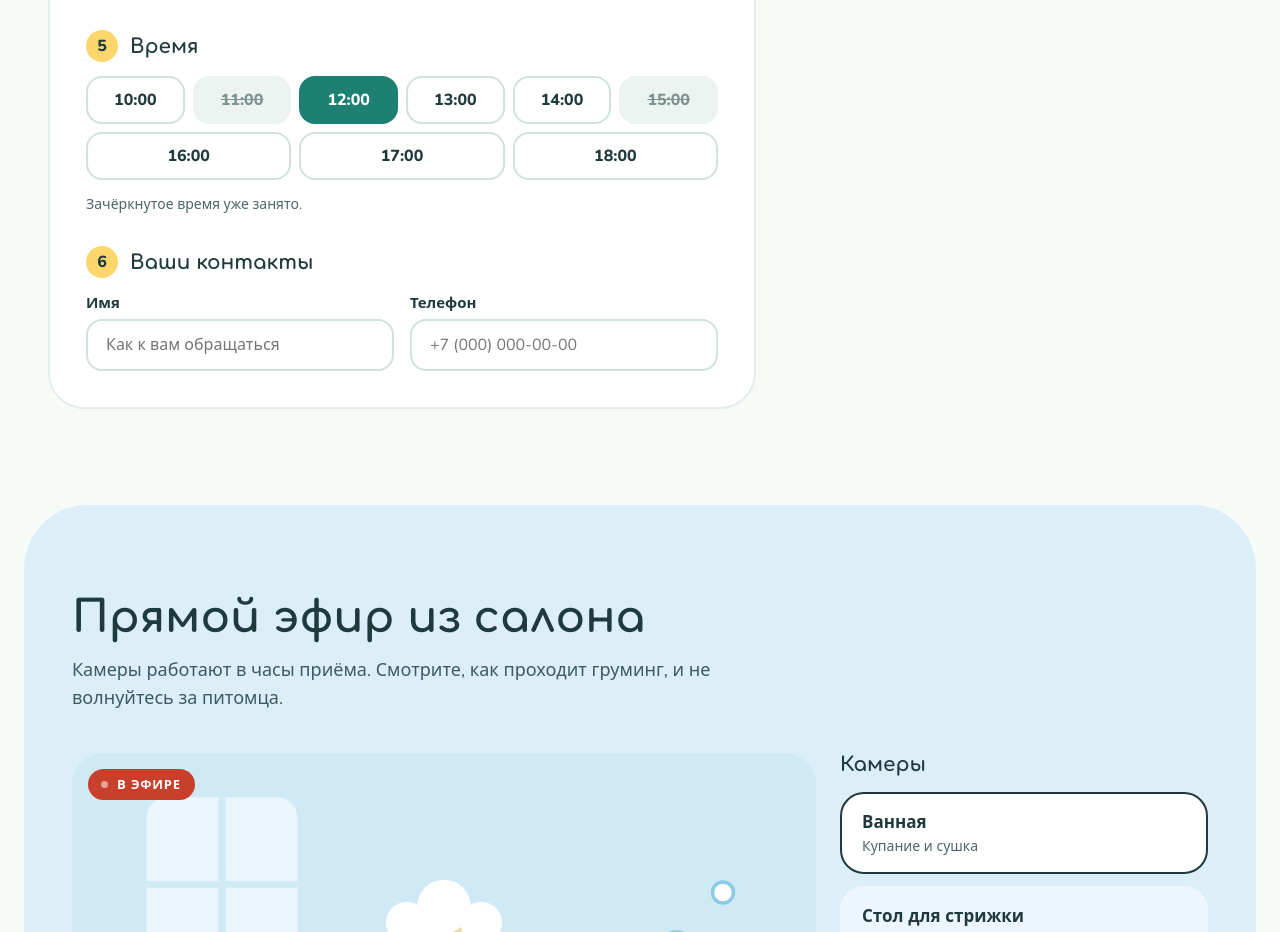
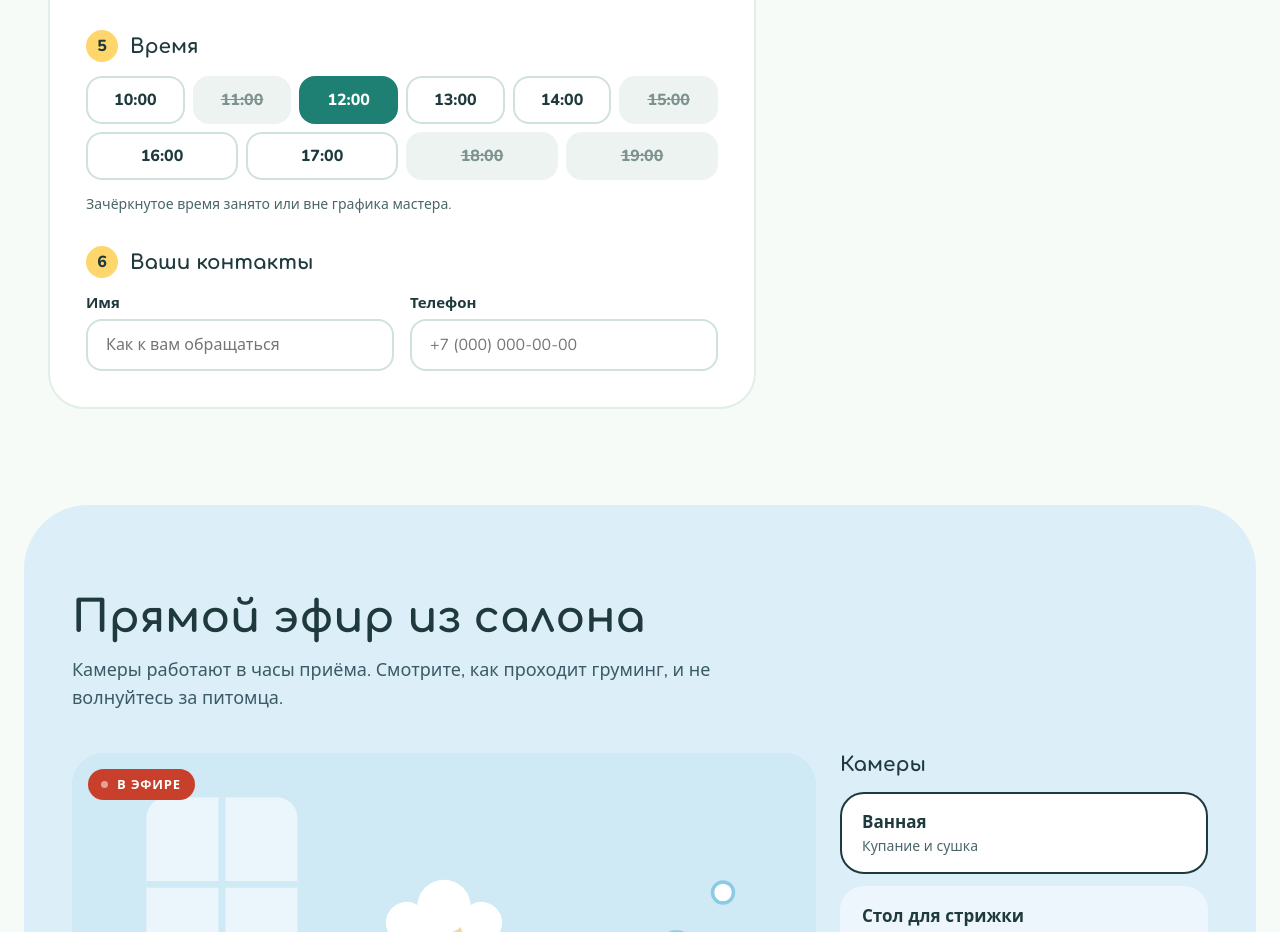
Before and after one commit to aleksan94/gruming, a Vue app: page / in a window 1280 px wide. Shown: the part 3963-4895 px from the top of the page. Built offline with nearby package versions, Linux system fonts and the light colour scheme.

Commit message:
Логика доступности мастера

```diff
--- a/src/components/BookingSection.vue
+++ b/src/components/BookingSection.vue
@@ -1,7 +1,7 @@
 <script setup lang="ts">
 import { computed, reactive, ref } from 'vue'
 import AppIcon from './AppIcon.vue'
-import { SERVICES, PETS, EMPLOYEES, TIMES, FIRST_HOUR, formatPrice } from '../data/salon'
+import { SERVICES, PETS, EMPLOYEES, TIMES, FIRST_HOUR, worksAt, formatPrice } from '../data/salon'
 
 const WEEKDAYS = ['вс', 'пн', 'вт', 'ср', 'чт', 'пт', 'сб']
 const MONTHS = [
@@ -25,6 +25,7 @@ const days = Array.from({ length: DAYS_AHEAD }, (_, i) => {
   const d = new Date(now.getFullYear(), now.getMonth(), now.getDate() + i)
   const wd = WEEKDAYS[d.getDay()]
   return {
+    weekday: d.getDay(),
     wd: i === 0 ? 'сегодня' : wd,
     num: d.getDate(),
     label: `${wd}, ${d.getDate()} ${MONTHS[d.getMonth()]}`,
@@ -50,11 +51,30 @@ const dateText = computed(() => days[dayIndex.value].label)
 const slots = computed(() =>
   TIMES.map((t, i) => {
     const past = dayIndex.value === 0 && FIRST_HOUR + i <= now.getHours()
+    const hour = FIRST_HOUR + i
+    const staff = master.value ? [master.value] : EMPLOYEES
+    const works = staff.some((e) => worksAt(e, days[dayIndex.value].weekday, hour))
     const shift = EMPLOYEES.findIndex((e) => e.id === masterId.value) + 1
-    const busy = past || (dayIndex.value * 5 + i * 7 + shift * 3) % 4 === 0
+    const busy = past || !works || (dayIndex.value * 5 + i * 7 + shift * 3) % 4 === 0
     return { time: t, busy }
   }),
 )
+
+// Дни, в которые выбранный мастер вообще не работает, недоступны.
+const workingDays = computed(() =>
+  days.map((d) => {
+    const staff = master.value ? [master.value] : EMPLOYEES
+    return TIMES.some((_, i) => staff.some((e) => worksAt(e, d.weekday, FIRST_HOUR + i)))
+  }),
+)
+
+function pickMaster() {
+  time.value = null
+  if (!workingDays.value[dayIndex.value]) {
+    const first = workingDays.value.indexOf(true)
+    if (first >= 0) dayIndex.value = first
+  }
+}
 
 function pickDay(i: number) {
   dayIndex.value = i
@@ -132,7 +152,7 @@ function reset() {
                 v-model="masterId"
                 class="input"
                 aria-label="Мастер"
-                @change="time = null"
+                @change="pickMaster"
               >
                 <option value="any">Любой мастер</option>
                 <option v-for="e in EMPLOYEES" :key="e.id" :value="e.id">
@@ -152,6 +172,7 @@ function reset() {
                 class="choice hov day"
                 :aria-pressed="i === dayIndex"
                 :aria-label="d.label"
+                :disabled="!workingDays[i]"
                 @click="pickDay(i)"
               >
                 <span class="day-wd">{{ d.wd }}</span>
@@ -176,7 +197,7 @@ function reset() {
                 {{ s.time }}
               </button>
             </div>
-            <p class="hint">Зачёркнутое время уже занято.</p>
+            <p class="hint">Зачёркнутое время занято или вне графика мастера.</p>
           </div>
 
           <div class="step">
@@ -368,6 +389,11 @@ function reset() {
   border-radius: 22px;
 }
 
+.day:disabled {
+  opacity: 0.4;
+  cursor: default;
+}
+
 .day-wd {
   font-size: 13px;
   font-weight: 700;
--- a/src/data/salon.ts
+++ b/src/data/salon.ts
@@ -214,8 +214,24 @@ export const TIMES = [
   '16:00',
   '17:00',
   '18:00',
+  '19:00',
 ]
 export const FIRST_HOUR = 10
+
+const WEEK = ['пн', 'вт', 'ср', 'чт', 'пт', 'сб', 'вс']
+
+/** Сотрудник работает в этот день недели (0 = вс … 6 = сб, как в Date.getDay) в этот час (слот длится час). */
+export function worksAt(e: Employee, weekday: number, hour: number): boolean {
+  const wd = (weekday + 6) % 7
+  return e.schedule.some((s) => {
+    const [from, to = from] = s.days.toLowerCase().split('–')
+    const a = WEEK.indexOf(from)
+    const b = WEEK.indexOf(to)
+    const [start, end] = s.hours.split('–').map((h) => parseInt(h, 10))
+    const inDays = a <= b ? wd >= a && wd <= b : wd >= a || wd <= b
+    return inDays && hour >= start && hour + 1 <= end
+  })
+}
 
 export const CAMS: Cam[] = [
   { id: 'bath', name: 'Ванная', title: 'Камера 1 · Ванная', desc: 'Купание и сушка' },
```
